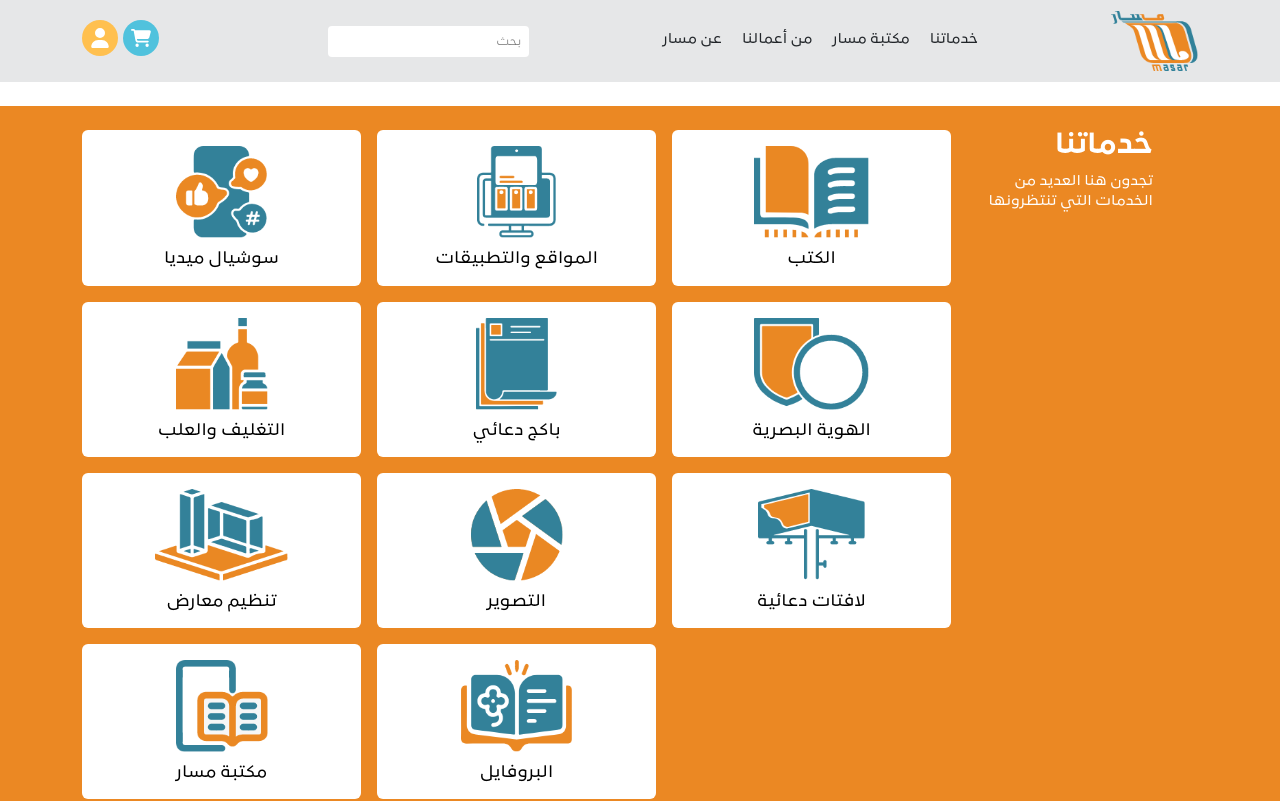
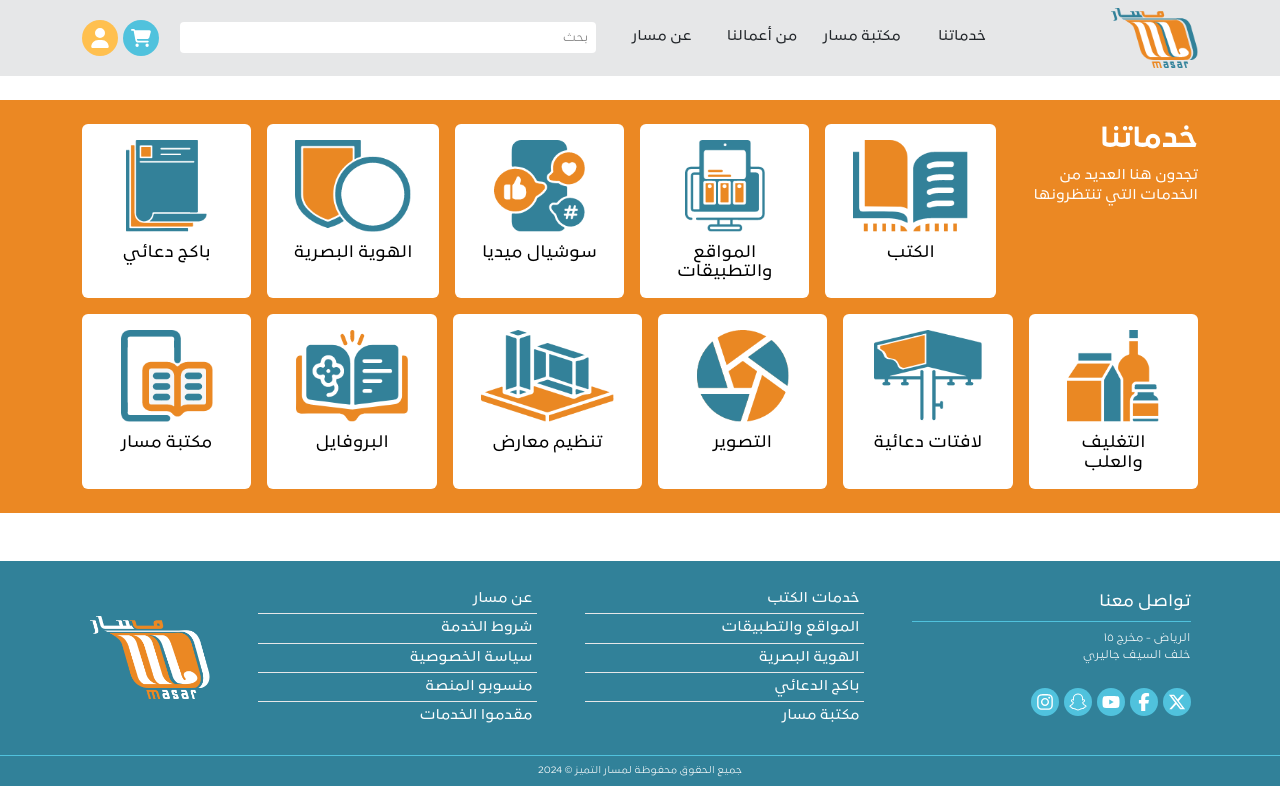
Before and after one commit to AhmedAtef2020/masar-t-app4, a React (Create React App) app: page /sevices in a window 1280 px wide. Shown: the top 801 px of the page. Built offline with nearby package versions, Linux system fonts and the light colour scheme.

Commit message:
update for mobile view v1.2

```diff
--- a/package.json
+++ b/package.json
@@ -1,7 +1,7 @@
 {
   "homepage": "http://ahmedatef2020.github.io/masar-t-app4",
   "name": "masar-t-app4",
-  "version": "1.1.0",
+  "version": "1.2.0",
   "private": false,
   "dependencies": {
     "@fortawesome/fontawesome-svg-core": "^6.5.2",
--- a/public/css/masar-t.css
+++ b/public/css/masar-t.css
@@ -110,13 +110,22 @@ address {
 }
 
 .header-nav {
-    padding: 30px 10px;
+    padding: 25px 10px;
     border-bottom: 2px solid transparent;
+    min-width: 100px;
 }
 
 .header-nav:hover {
     background-color: white;
     border-bottom: 2px solid var(--color-dark-orange);
+}
+
+@media (max-width: 768px) {
+    .header-nav {
+        padding: 7px 10px;
+        border-bottom: 2px solid transparent;
+        min-width: 100px;
+    }
 }
 
 .user-icon>svg {
@@ -132,7 +141,9 @@ address {
 
 
 .logo-footer {
-    max-height: 100px;
+    /* height: 20%; */
+    width: 120px;
+    /* max-height: 100px; */
 }
 
 .social-icons svg {
@@ -196,8 +207,20 @@ footer ul {
     text-align: justify;
 }
 
-.carousel--data button {
-    width: 100%;
+
+@media (max-width:991px) {
+    .carousel--data {
+        left: 50%;
+    }
+
+    .carousel--data h5 {
+        font-size: 1em;
+    }
+
+    .carousel--data p {
+        font-size: 0.8em;
+
+    }
 }
 
 /* Services Styles */
@@ -234,3 +257,7 @@ footer ul {
 .book-container:hover .book-title {
     opacity: 1;
 }
+
+.transation {
+    transition: 0.3s ease-in-out;
+}
--- a/src/components/Account.jsx
+++ b/src/components/Account.jsx
@@ -3,12 +3,12 @@ import { faBell, faUser, faCartShopping } from "@fortawesome/free-solid-svg-icon
 
 export default function Account() {
     return (
-        <>
-            <div className="user-icon">
-                <FontAwesomeIcon icon={faBell} className="text-white bg-light-blue hidden" />
-                <FontAwesomeIcon icon={faCartShopping} className="text-white bg-light-blue" />
-                <FontAwesomeIcon icon={faUser} className="text-white bg-light-orange" />
-            </div>
-        </>
+
+        <div className="user-icon d-flex flex-nowrap justify-content-center">
+            <FontAwesomeIcon icon={faBell} className="text-white bg-light-blue d-none" />
+            <FontAwesomeIcon icon={faCartShopping} className="text-white bg-light-blue" />
+            <FontAwesomeIcon icon={faUser} className="text-white bg-light-orange" />
+        </div>
+
     )
 };
--- a/src/components/BooksSlider.jsx
+++ b/src/components/BooksSlider.jsx
@@ -27,6 +27,8 @@ function SamplePrevArrow(props) {
 
 export default function BooksSlider() {
     const settings = {
+        className: "center",
+        centerPadding: "60px",
         dots: true,
         infinite: true,
         speed: 3000,
@@ -34,6 +36,7 @@ export default function BooksSlider() {
         slidesToShow: 5,
         slidesToScroll: 2,
         initialSlide: 0,
+        swipeToSlide: true,
         rtl: true,
         nextArrow: <SampleNextArrow />,
         prevArrow: <SamplePrevArrow />,
@@ -58,6 +61,9 @@ export default function BooksSlider() {
             {
                 breakpoint: 480,
                 settings: {
+                    autoplay: false,
+                    nextArrow: null,
+                    prevArrow: null,
                     slidesToShow: 1,
                     slidesToScroll: 1
                 }
@@ -74,7 +80,7 @@ export default function BooksSlider() {
                             to={book.link}>
                             <img key={index}
                                 src={book.img}
-                                className="m-auto w-75 d-block rounded-2"
+                                className="m-auto w-50 w-md-75 d-block rounded-2"
                                 alt={book.imgAlt}
                             />
                             <div className="book-title w-75 m-auto py-1 px-2">
--- a/src/components/Footer.jsx
+++ b/src/components/Footer.jsx
@@ -4,13 +4,13 @@ function Footer() {
   const copyDate = new Date().getFullYear();
   return (
     <footer className="bg-dark-blue mt-5 pt-4 pb-2 text-white">
-      <div className="container d-flex justify-content-between align-items-center">
+      <div className="container d-flex align-items-center flex-wrap flex-sm-row flex-column-reverse justify-content-center gap-5">
         <SocialLinks />
         <ServiesLinks />
         <GeneralLinks />
-        <img src="./images/masar-logo-footer.png" alt="Logo-Masar" className="logo-footer " />
+        <img src="./images/masar-logo-footer.png" alt="Logo-Masar" className="logo-footer col-4 col-lg-3" />
       </div>
-      <div className="copy-rights text-center mt-4 pt-2 ">
+      <div className="copy-rights text-center mt-4 pt-2">
         جميع الحقوق محفوظة لمسار التميز © {copyDate}
       </div>
 
--- a/src/components/Header.jsx
+++ b/src/components/Header.jsx
@@ -1,18 +1,15 @@
 import { Link } from "react-router-dom";
 import NavItems from "../components/NavItems"
-import Search from "../components/Search"
-import Account from "../components/Account";
+
 
 function Header() {
   return (
-    <header className="navbar navbar-expand pt-0 pb-0 bg-light-gray">
-      <div className="container">
-        <Link to="/">
-          <img className="logo-header" src="./images/masar-logo-header.png" alt="Masar logo" />
+    <header className="py-0 bg-light-gray">
+      <div className="container-md d-flex">
+        <Link to="/" className="col-2">
+          <img className="logo-header my-2" src="./images/masar-logo-header.png" alt="Masar logo" />
         </Link>
         <NavItems />
-        <Search />
-        <Account />
       </div>
     </header>
 
@@ -20,3 +17,6 @@ function Header() {
 }
 
 export default Header;
+
+
+// <div className="container-md justify-content-md-center justify-content-lg-between align-items-baseline align-items-md-center">
--- a/src/components/Links.jsx
+++ b/src/components/Links.jsx
@@ -5,7 +5,7 @@ import { socialData, serviesData, othersData } from './LinksData';
 function SocialLinks() {
 
     return (
-        <div>
+        <div className="col-9 col-sm-5 col-md-4 col-lg-3">
             <Link to="/">
                 <h6>تواصل معنا</h6>
             </Link>
@@ -25,7 +25,7 @@ function SocialLinks() {
 
 function ServiesLinks() {
     return (
-        <ul className='flex-column'>
+        <ul className='d-none d-lg-block col-5 col-lg-3'>
             {serviesData.map((service, index) => (
                 <li key={index} className='footer-links'>
                     <a href={service.link} className='nav-link p-1' aria-current="page" >
@@ -38,7 +38,7 @@ function ServiesLinks() {
 
 function GeneralLinks() {
     return (
-        <ul className='flex-column'>
+        <ul className='col-9 col-sm-5 col-md-4 col-lg-3'>
             {othersData.map((other, index) => (
                 <li key={index} className='footer-links'>
                     <a href={other.link} className='nav-link p-1' aria-current="page" >
--- a/src/components/NavItems.jsx
+++ b/src/components/NavItems.jsx
@@ -1,4 +1,10 @@
 import { Link } from "react-router-dom";
+import { useState } from "react";
+import { FontAwesomeIcon } from '@fortawesome/react-fontawesome';
+import { faBars, faX, faCartShopping } from "@fortawesome/free-solid-svg-icons";
+import Search from "../components/Search"
+import Account from "../components/Account";
+
 
 const navPages = [{
     pageName: "خدماتنا",
@@ -16,14 +22,60 @@ const navPages = [{
 },];
 
 export default function NavItems() {
+    const [isNavOpen, setIsNavOpen] = useState(false);
+
+    const toggleNav = () => {
+        setIsNavOpen(!isNavOpen);
+    };
+    // <div className="aling-self-end flex-row-reverse align-items-baseline pb-3 pb-md-0 pe-2 pe-sm-1">
+
     return (
-        <div className="d-flex flex-row justify-center">
-            {navPages.map((page, index) => (
-                <Link key={index} to={page.pageLink} className="header-nav nav-link">
-                    {page.pageName}
-                </Link>
-            ))}
+        <div className="col navbar navbar-expand-md pb-3 pb-md-0 pt-md-0 justify-content-end">
+            <button
+                className="navbar-toggler border-0"
+                type="button"
+                onClick={toggleNav}
+                aria-expanded={isNavOpen ? "true" : "false"}
+            >
+                {isNavOpen ?
 
+                    <FontAwesomeIcon icon={faX} />
+                    :
+                    <FontAwesomeIcon icon={faBars} />
+                }
+            </button>
+            <div className={`collapse navbar-collapse justify-content-between ${isNavOpen ? 'show' : ''}`} id="collapsibleNavbar">
+                <div className="d-flex flex-column flex-md-row align-items-center">
+                    {navPages.map((page, index) => (
+                        <Link key={index} to={page.pageLink} className="header-nav nav-link text-center w-75 h-100">
+                            {page.pageName}
+                        </Link>
+                    ))}
+                </div>
+                <Search />
+                <Account />
+            </div>
         </div>
-    )
-};
+    );
+}
+
+
+// export default function NavItems() {
+//     return (
+//         <div className="d-flex aling-self-end flex-row-reverse align-items-baseline pb-3 pe-2 pe-sm-1">
+//             <button className="navbar-toggler border-0" type="button" data-bs-toggle="collapse" data-bs-target="#collapsibleNavbar">
+//                 <span className="navbar-toggler-icon">
+//                 </span>
+//             </button>
+//             <div className="collapse navbar-collapse justify-content-between" id="collapsibleNavbar">
+//                 {navPages.map((page, index) => (
+//                     <Link key={index} to={page.pageLink} className="header-nav nav-link">
+//                         {page.pageName}
+//                     </Link>
+//                 ))}
+//                 <Search />
+//                 <Account />
+//             </div>
+//         </div>
+//     )
+// };
--- a/src/components/Search.jsx
+++ b/src/components/Search.jsx
@@ -6,10 +6,10 @@ export default function Search() {
 
     return (
         <form action={doSearch}
-            className="d-flex" role="search">
+            className="d-none d-lg-block mx-3 w-100" role="search">
             <input
                 name="query"
-                className="form-control-sm border-0"
+                className="form-control-sm border-0 w-100"
                 type="search"
                 placeholder="بحث"
                 aria-label="Search" />
--- a/src/components/ServiceComp.jsx
+++ b/src/components/ServiceComp.jsx
@@ -5,13 +5,13 @@ import { Link } from "react-router-dom";
 export default function ServiceComp() {
     return (
         <div className="bg-dark-orange text-white py-4 mt-4">
-            <div className="container d-flex flex-wrap justify-content-end gap-3">
-                <div className="col-sm-2">
+            <div className="container d-flex flex-wrap gap-3 ">
+                <div className="row-1 col-12 col-md-2">
                     <h3>خدماتنا</h3>
                     <p>تجدون هنا العديد من الخدمات التي تنتظرونها</p>
                 </div>
                 {ServiceData.map((service, index) => (
-                    <div key={index} className=" bg-white rounded px-4 py-2 text-black text-center w-25 justify-content-between">
+                    <div key={index} className="col bg-white rounded px-4 py-2 text-black text-center w-auto">
                         <Link className="text-decoration-none text-black" to={service.btnLink}><img className="serv-ico p-1 mt-1 mb-2" src={service.icon} alt={service.imgAlt} />
                             <h6>{service.title}</h6>
                         </Link>
--- a/src/components/ServiceData.jsx
+++ b/src/components/ServiceData.jsx
@@ -78,7 +78,7 @@ const ServiceData = [
         btnLink: "servShows",
         imgSrc: "./images/servShows-img.jpg",
         imgAlt: "Shows Services",
-        icon: "./images/ico-shows.png",
+        icon: "./images/ico-Shows.png",
     },
     {
         title: "البروفايل",
```
Also changed, not shown: src/components/SlideShow.jsx (+5 -5 lines).
